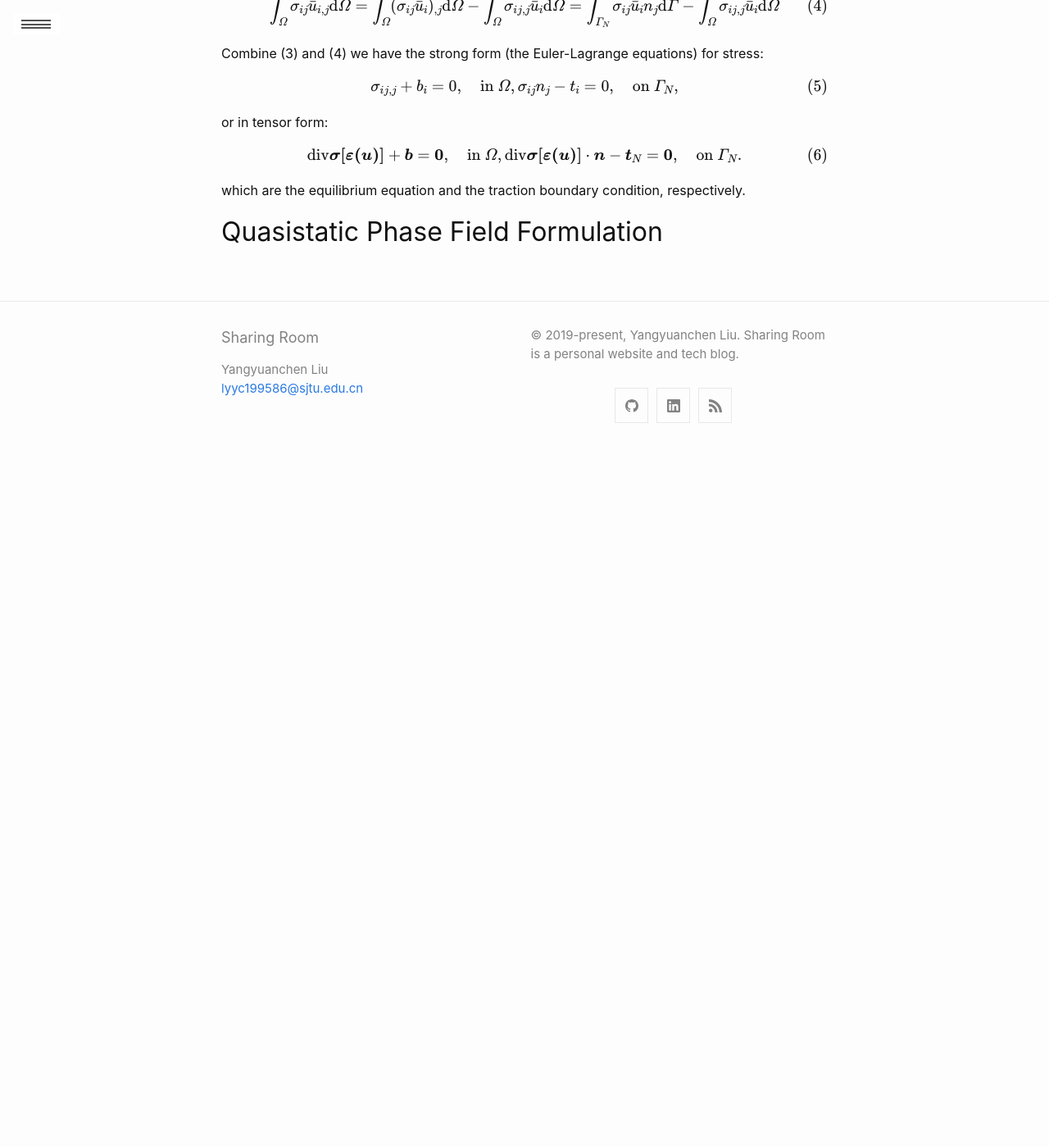
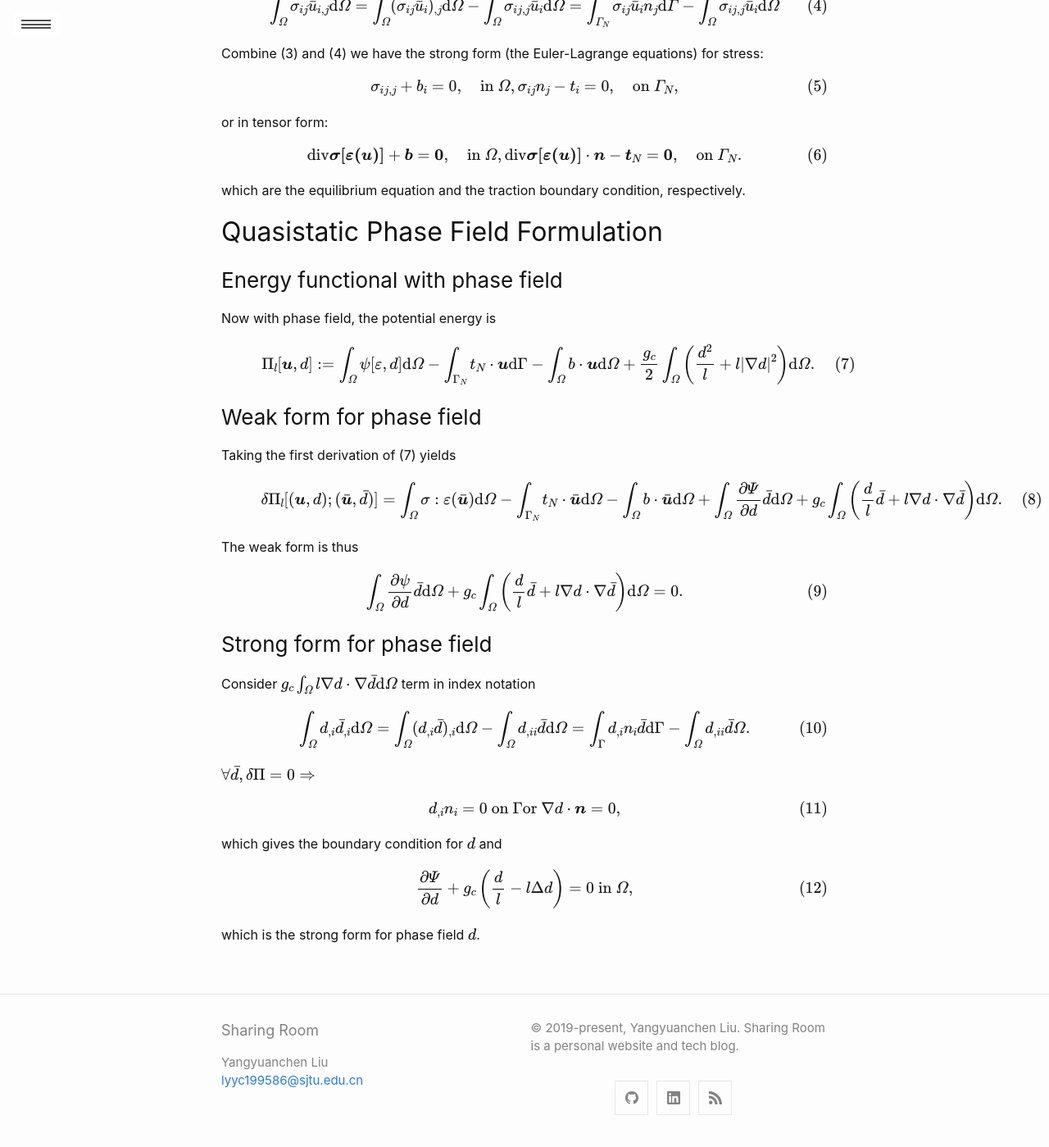
Before and after one commit to lyyc199586/lyyc199586.github.io, a Jekyll site: the page built from _posts/2019-09-03-strong-form-for-phase-field.md, in a window 1280 px wide and 1400 px high, scrolled down 1231 px. Shown: the whole window at 82% size. Built offline with Jekyll 4.4.1, drawn with Linux system fonts in a browser that asks for light colours; formulas are drawn with MathJax 3; comment, search, counter and statistics services are not loaded; before the commit the page ends 1861 px from its top, so only the background shows below that; some of the changed text lies outside the part shown.

Commit message:
update post

```diff
--- a/_posts/2019-09-03-strong-form-for-phase-field.md
+++ b/_posts/2019-09-03-strong-form-for-phase-field.md
@@ -34,7 +34,7 @@ where
 - strain: $\bm{\varepsilon(\bm{u})} := {1\over 2} (\nabla{\bm{u}} + \nabla{\bm{u}}^T)$
 - strain energy density: $\psi_0(\bm{\varepsilon}):={\lambda\over 2} (\mathrm{tr }\bm{\varepsilon})^2 + \mu\bm{\varepsilon}:\bm{\varepsilon}$
 
-### Weak Form
+### Weak form
 
 Taking the first variation of (1) yields
 
@@ -49,7 +49,7 @@ $$
 = \int_{\varGamma_N} \bm{t}_N\cdot \bm{\bar{u}} \mathrm{d} \varGamma + \int_\varGamma \bm{b}\cdot \bm{\bar{u}} \mathrm{d} \Omega.
 $$
 
-### Strong Form
+### Strong form
 
 Look at the LHS of (3), write it in the index form and use intergration by parts and the divergence thorem,
 
@@ -78,3 +78,57 @@ $$
 which are the equilibrium equation and the traction boundary condition, respectively.
 
 ## Quasistatic Phase Field Formulation
+
+### Energy functional with phase field
+
+Now with phase field, the potential energy is
+
+$$
+\Pi_l[\bm{u},d] :=
+\int_\varOmega\psi[\varepsilon,d] \mathrm{d}\varOmega-\int_{\Gamma_N}t_N\cdot \bm{u}\mathrm{d} \Gamma-\int_\varOmega b\cdot \bm{u} \mathrm{d} \varOmega + {g_c\over2}\int_\varOmega\left( {d^2\over l} + l |\nabla d|^2 \right)\mathrm{d} \varOmega.
+$$
+
+### Weak form for phase field
+
+Taking the first derivation of (7) yields
+
+$$
+\delta\Pi_l[(\bm{u},d);(\bar{\bm{u}},\bar{d})] =
+\int_\varOmega \sigma:\varepsilon(\bar{\bm{u}}) \mathrm{d} \varOmega -
+\int_{\Gamma_N} t_N \cdot \bar{\bm{u}} \mathrm{d} \varOmega -
+\int_\varOmega b \cdot \bar{\bm{\bm{u}}} \mathrm{d} \varOmega +\\
+\int_\varOmega{\partial \varPsi \over \partial d} \bar{d} \mathrm{d} \varOmega +
+g_c \int_\varOmega\left({d\over l}\bar{d} + l\nabla d\cdot \nabla\bar{d} \right) \mathrm{d} \varOmega.
+$$
+
+The weak form is thus
+
+$$
+\int_\varOmega{\partial \psi \over \partial d} \bar{d} \mathrm{d} \varOmega +
+g_c \int_\varOmega\left({d\over l}\bar{d} + l\nabla d\cdot \nabla\bar{d} \right) \mathrm{d} \varOmega = 0.
+$$
+
+### Strong form for phase field
+
+Consider $g_c \int_\varOmega l\nabla d\cdot \nabla\bar{d} \mathrm{d} \varOmega$  term in index notation
+
+$$
+\int_\varOmega d_{,i} \bar{d}_{,i} \mathrm{d} \varOmega
+= \int_\varOmega (d_{,i}\bar{d})_{,i}\mathrm{d} \varOmega - \int_\varOmega d_{,ii}\bar{d} \mathrm{d} \varOmega \\
+=\int_\Gamma d_{,i} n_i \bar{d} \mathrm{d} \Gamma - \int_\varOmega d_{,ii} \bar{d} \varOmega.
+$$
+
+$\forall \bar{d}, \delta\Pi=0 \Rightarrow$
+
+$$
+d_{,i}n_i=0 \text{ on } \Gamma\\
+\text{or } \nabla d \cdot \bm{n}=0,
+$$
+
+which gives the boundary condition for $d$ and
+
+$$
+{\partial \varPsi\over \partial d} + g_c \left( {d\over l} - l \Delta d \right) = 0 \text{ in } \varOmega,
+$$
+
+which is the strong form for phase field $d$.
```
